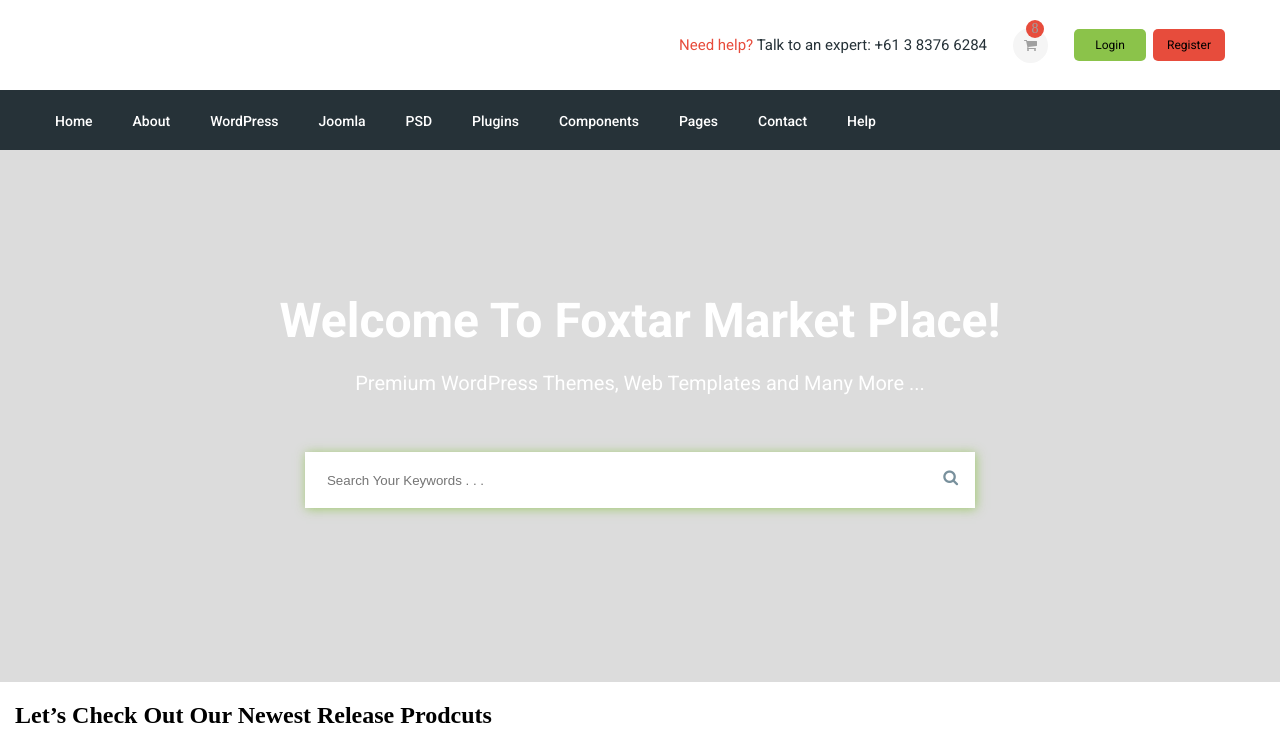
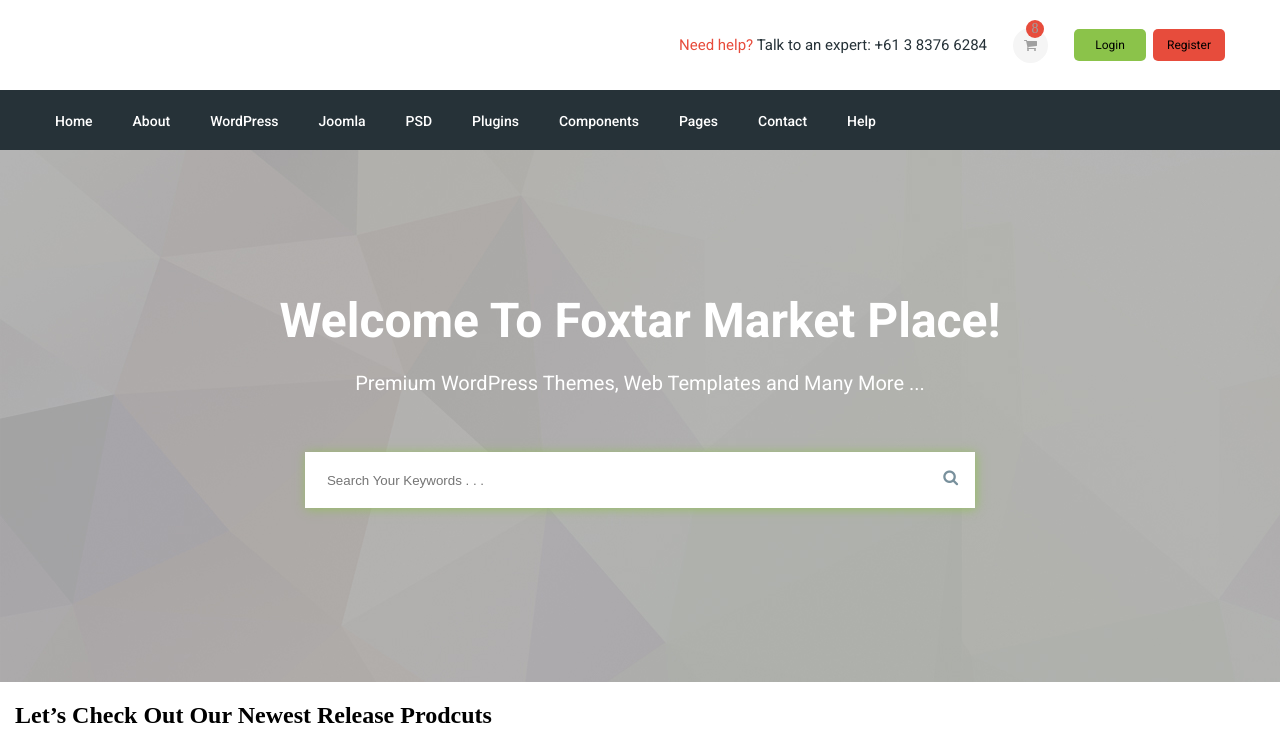
Before and after one commit to Maydanik/Online_store-first_team_project, a website: page src/tpl/pages/home.html in a window 1280 px wide. Shown: the top 746 px of the page. Drawn offline with nearby package versions, Linux system fonts and the light colour scheme; files that its build step writes are made by us from their sources; files whose address does not match are found by name.

Commit message:
add images

```diff
--- a/src/styles/common/_base.scss
+++ b/src/styles/common/_base.scss
@@ -211,7 +211,7 @@
 
 /* Серая полоса с поиском */
 .header_search{
-  background-image: url("../images/header_baner.png");
+  background-image: url(../images/banner_image.jpg);
   background-color: $grey;
   height: 532px;
 
```
